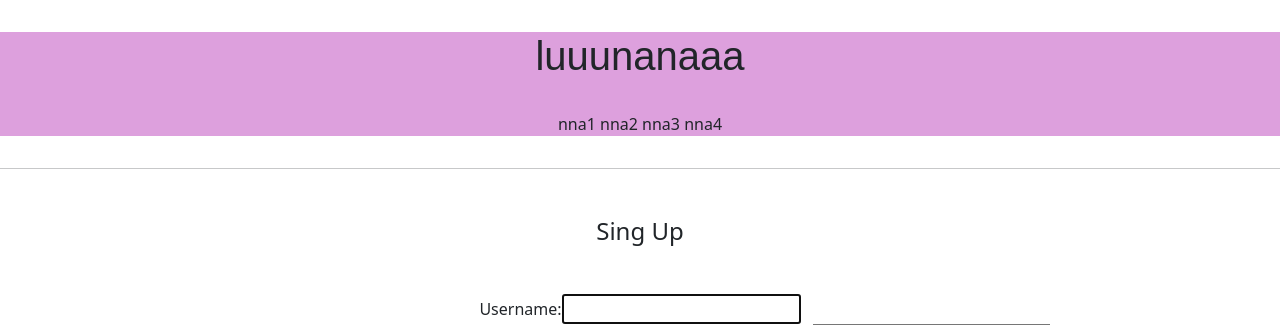
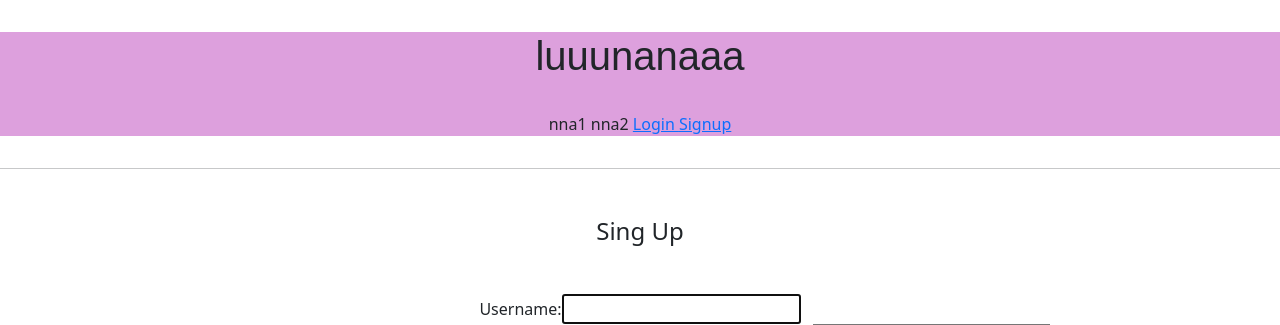
Before and after one commit to LeeHyunGyu0823/self_github_study, a Django app: page /accounts/create/ in a window 1280 px wide. Shown: the top 325 px of the page. Run offline with Django 3.2, Linux system fonts and the light colour scheme; parts of the project's set-up code (start-up, migrations or seed data) failed here and were passed over; some web fonts are replaced.

Commit message:
self study 2021 07 13

```diff
--- a/Django2/settings.py
+++ b/Django2/settings.py
@@ -13,6 +13,8 @@ import os
 from pathlib import Path
 
 # Build paths inside the project like this: BASE_DIR / 'subdir'.
+from django.urls import reverse_lazy
+
 BASE_DIR = Path(__file__).resolve().parent.parent
 
 local_env = open(os.path.join(BASE_DIR, '.env'))
@@ -139,3 +141,6 @@ STATICFILES_DIRS = [
 # https://docs.djangoproject.com/en/3.2/ref/settings/#default-auto-field
 
 DEFAULT_AUTO_FIELD = 'django.db.models.BigAutoField'
+
+LOGIN_REDIRECT_URL = reverse_lazy('accountapp:hello_world')
+LOGOUT_REDIRECT_URL = reverse_lazy('accountapp:login')
--- a/templates/header.html
+++ b/templates/header.html
@@ -5,7 +5,15 @@
     <div class="header_button">
         <span>nna1</span>
         <span>nna2</span>
-        <span>nna3</span>
-        <span>nna4</span>
+        <span>
+            <a href ="{% url 'accountapp:login' %}">
+                Login
+            </a>
+        </span>
+        <span>
+            <a href ="{% url 'accountapp:create' %}">
+                Signup
+            </a>
+        </span>
     </div>
 </div>
```
